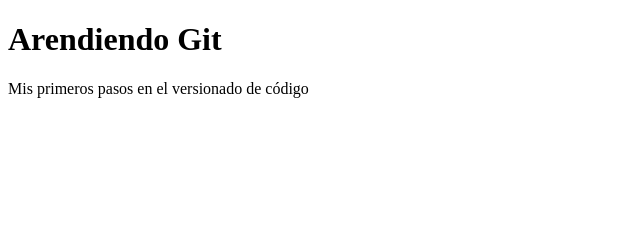
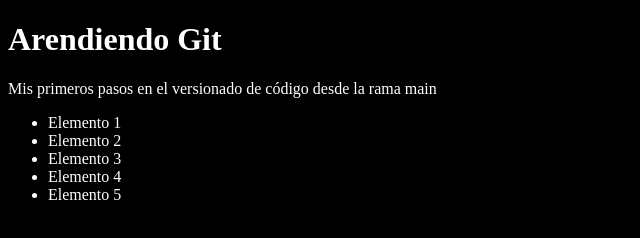
Before and after one commit to WilmarDeML/youtube-git, a plain HTML site: page index.html in a window 1280 px wide. Shown: the whole page, without its empty margins (0-640 px from the left). Drawn offline with Linux system fonts and the light colour scheme.

Commit message:
Agregando style.css al index.html

```diff
--- a/index.html
+++ b/index.html
@@ -5,9 +5,17 @@
     <meta http-equiv="X-UA-Compatible" content="IE=edge">
     <meta name="viewport" content="width=device-width, initial-scale=1.0">
     <title>Document</title>
+    <link rel="stylesheet" href="style.css">
 </head>
 <body>
     <h1>Arendiendo Git</h1>
-    <p>Mis primeros pasos en el versionado de código</p>
+    <p>Mis primeros pasos en el versionado de código desde la rama main</p>
+    <ul>
+        <li>Elemento 1</li>
+        <li>Elemento 2</li>
+        <li>Elemento 3</li>
+        <li>Elemento 4</li>
+        <li>Elemento 5</li>
+    </ul>
 </body>
 </html>
```
